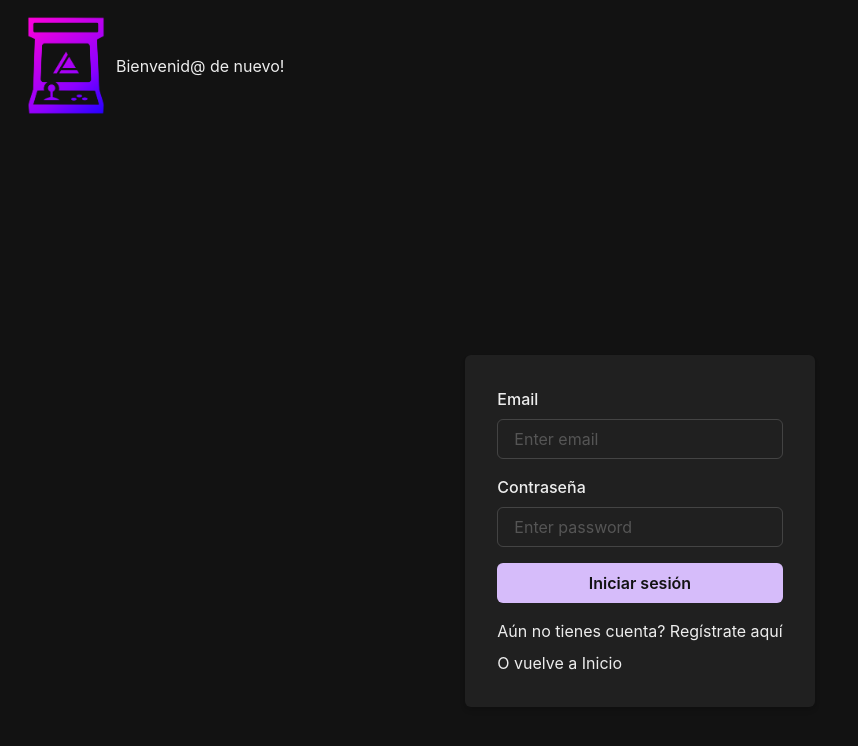
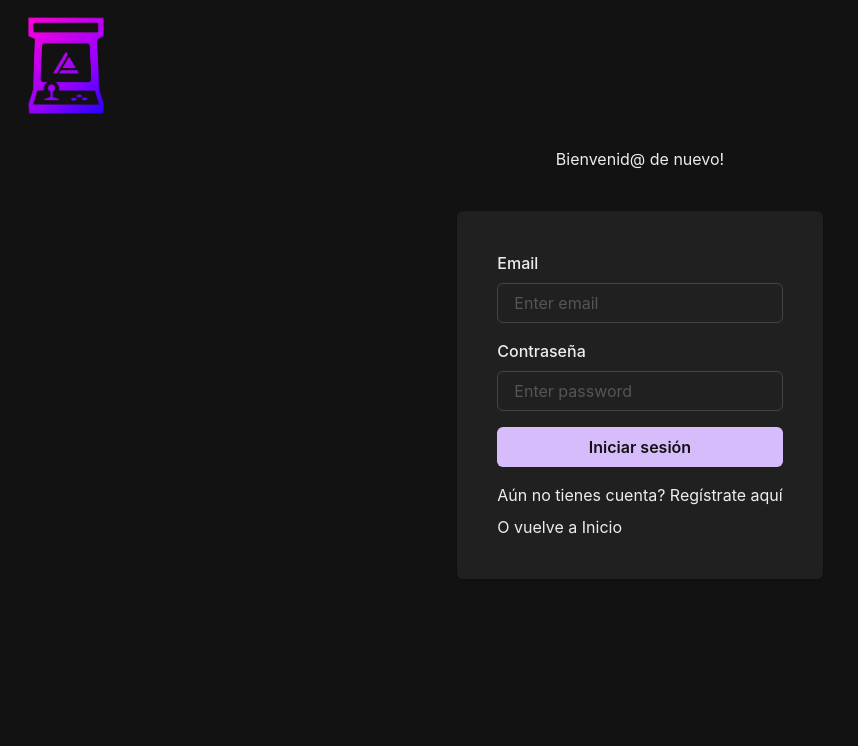
Before and after one commit to patrigarcia/e-commerce_frontend, a React (Vite) app: page /login in a window 1280 px wide. Shown: the top 746 px of the page, without its empty margins (0-858 px from the left). Built offline with nearby package versions, Linux system fonts and the light colour scheme.

Commit message:
Add login fixes

```diff
--- a/src/components/Login/Login.jsx
+++ b/src/components/Login/Login.jsx
@@ -1,8 +1,9 @@
 import { useContext, useEffect, useState } from "react";
 import { useNavigate, Link } from "react-router-dom";
 import { UserContext } from "../../context/UserContext/UserState";
-import logo from "../../assets/arcade.png";
+import logo2 from "../../assets/arcade.png";
 import { Box, Button, Card, FormLabel, Input, Link as ChakraLink, Spinner, Center, Flex } from "@chakra-ui/react";
+import "./Login.scss";
 
 const LoginPage = () => {
     const [isLoading, setLoading] = useState(false);
@@ -28,28 +29,28 @@
 
     return (
         <>
-            <Box display="flex" alignItems="center" justifyContent="flex-start" p={4}>
+            <Box className="logo-container">
                 <Link to="/">
-                    <img className="logo" src={logo} width={100} />
+                    <img className="logo" src={logo2} width={100} alt="Logo" />
                 </Link>
-                <Center mt={4} mb={4} style={{ textAlign: "center" }}>
-                    <h1>Bienvenid@ de nuevo!</h1>
-                </Center>
             </Box>
-            <Box display="flex" alignItems="center" justifyContent="center" height="100vh">
-                <Card p={8} boxShadow="md" borderRadius="md">
+            <Center className="heading">
+                <h1>Bienvenid@ de nuevo!</h1>
+            </Center>
+            <Box className="form-container">
+                <Card className="card">
                     <form onSubmit={handleSubmit}>
                         <Box mb={4}>
-                            <FormLabel>Email</FormLabel>
+                            <FormLabel className="form-label">Email</FormLabel>
                             <Input type="email" placeholder="Enter email" />
                         </Box>
 
                         <Box mb={4}>
-                            <FormLabel>Contraseña</FormLabel>
+                            <FormLabel className="form-label">Contraseña</FormLabel>
                             <Input type="password" placeholder="Enter password" />
                         </Box>
 
-                        <Flex direction="column" alignItems="flex-start">
+                        <Flex className="button-container">
                             <Button type="submit" colorScheme="purple" isLoading={isLoading} loadingText="Submitting..." width="100%" mb={4}>
                                 {isLoading ? <Spinner size="sm" mr={2} /> : "Iniciar sesión"}
                             </Button>
@@ -57,13 +58,13 @@
 
                         <Box mb={2}>
                             <span>Aún no tienes cuenta? </span>
-                            <ChakraLink as={Link} to="/register">
+                            <ChakraLink as={Link} to="/register" className="link">
                                 Regístrate aquí
                             </ChakraLink>
                         </Box>
 
                         <Box>
-                            <ChakraLink as={Link} to="/">
+                            <ChakraLink as={Link} to="/" className="link">
                                 O vuelve a Inicio
                             </ChakraLink>
                         </Box>
--- /dev/null
+++ b/src/components/Login/Login.scss
@@ -0,0 +1,45 @@
+// Login.scss
+
+.logo-container {
+    display: flex;
+    align-items: center;
+    justify-content: flex-start;
+    padding: 1rem;
+  }
+
+  .logo {
+    width: 100px;
+  }
+
+  .heading {
+    text-align: center;
+    margin-top: 1rem;
+    margin-bottom: 2.5rem;
+  }
+
+  .form-container {
+    display: flex;
+    align-items: flex-start;
+    justify-content: center;
+    height: 100vh;
+  }
+
+  .card {
+    padding: 2.5rem;
+    box-shadow: 0px 4px 6px rgba(0, 0, 0, 0.1);
+    border-radius: 0.375rem;
+  }
+
+  .form-label {
+    margin-bottom: 0.5rem;
+  }
+
+  .button-container {
+    display: flex;
+    flex-direction: column;
+    align-items: flex-start;
+  }
+
+  .link {
+    margin-bottom: 0.25rem;
+  }
```
